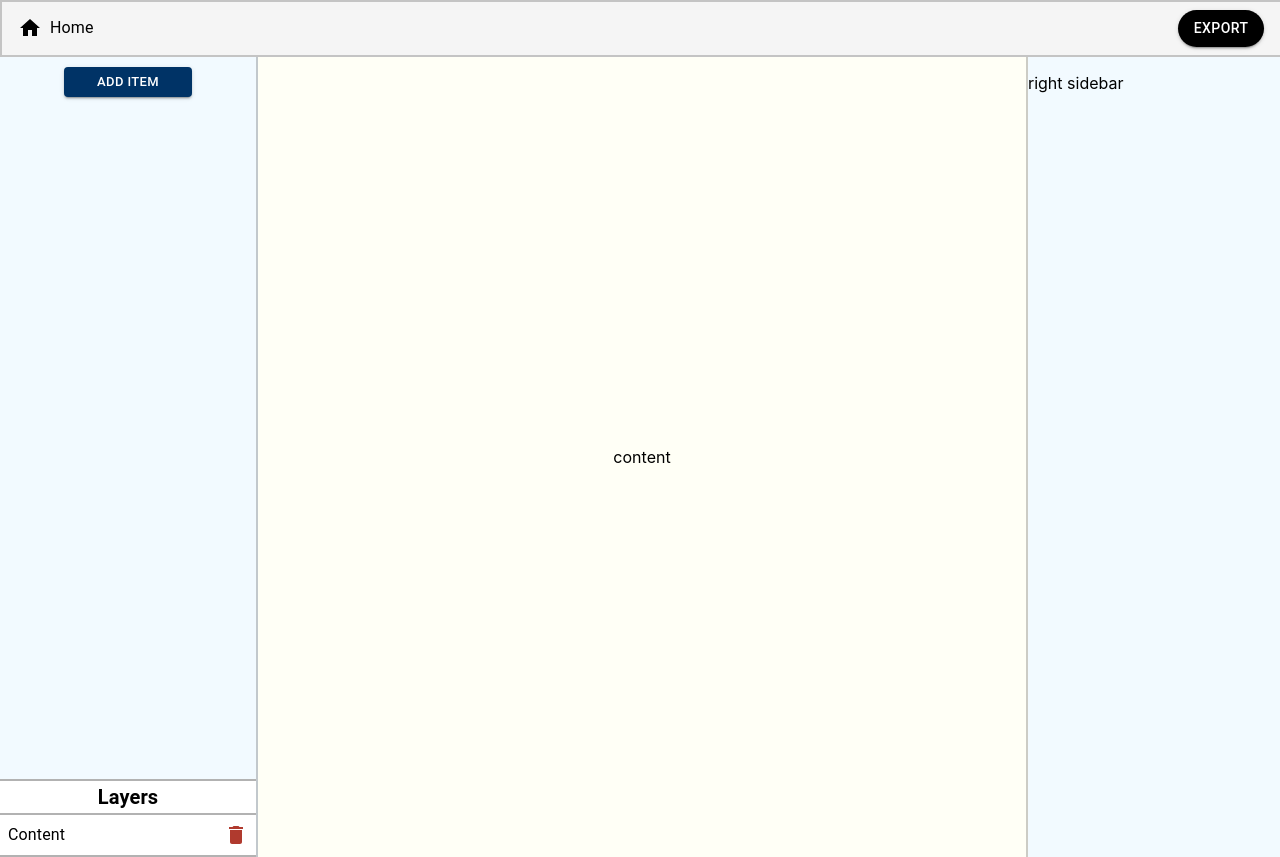
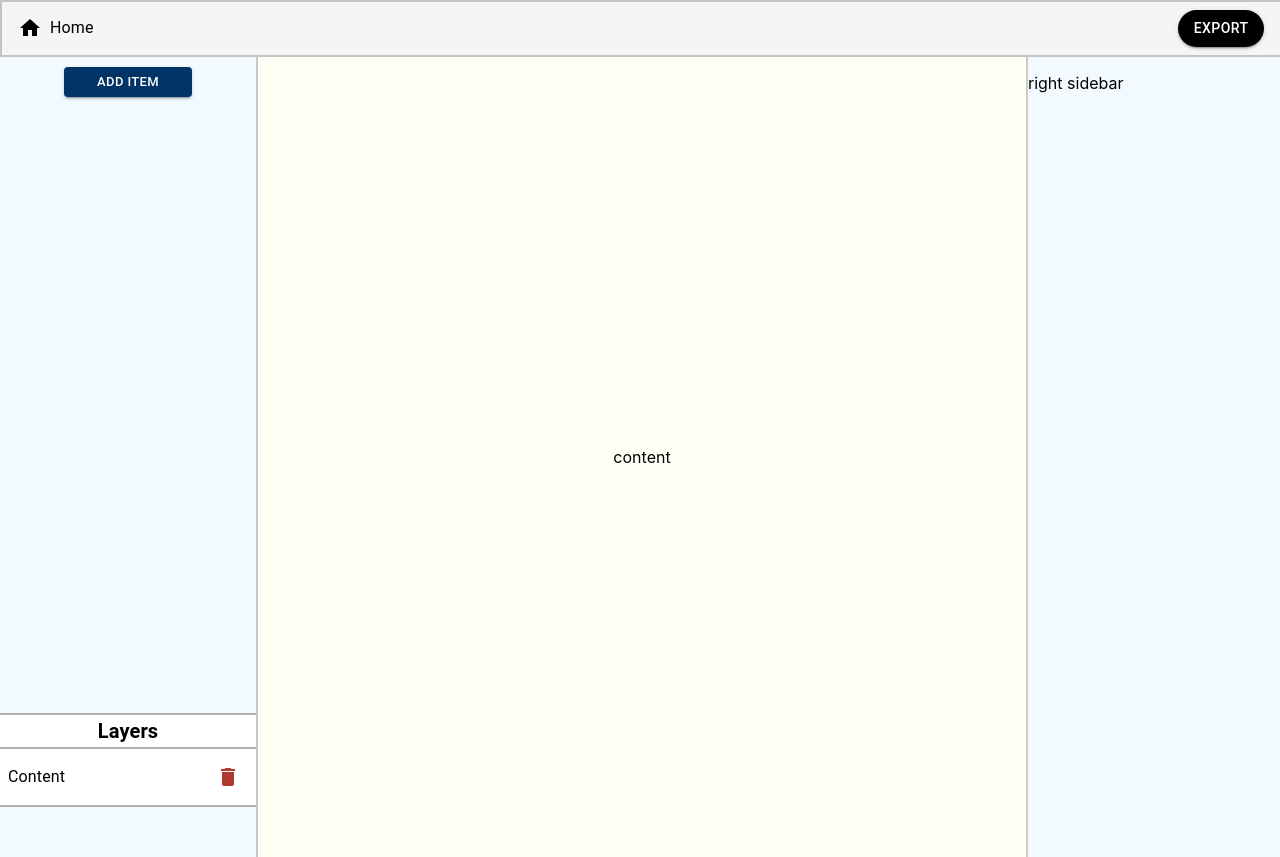
Before and after one commit to furkanmemis/drag-and-drop, a React (Create React App) app: page / in a window 1280 px wide. Both pictures are taken after a click on the button "ADD ITEM". Built offline with nearby package versions, Linux system fonts and the light colour scheme; the HTML template or start-up script is replaced by a standard one.

Commit message:
updated layers component

```diff
--- a/src/components/Layers.tsx
+++ b/src/components/Layers.tsx
@@ -1,17 +1,22 @@
 import React, { useEffect, useState } from "react";
-import { Box, Typography } from "@mui/material";
-import DeleteIcon from '@mui/icons-material/Delete';
+import { Box, Typography, IconButton } from "@mui/material";
+import DeleteIcon from "@mui/icons-material/Delete";
 
-interface LayerProps{
-    items: string[];
+interface LayerProps {
+  items: string[];
 }
 
-const Layers: React.FC<LayerProps> = ({items}) => {
+const Layers: React.FC<LayerProps> = ({ items }) => {
   const [allComponent, setAllComponent] = useState<string[]>([]);
 
-  useEffect(()=>{
+  useEffect(() => {
     setAllComponent(items);
-  },[items]);
+  }, [items]);
+
+  const deleteItem = (removedIndex: number) => {
+    const allItem = allComponent.filter((_, index) => index !== removedIndex);
+    setAllComponent(allItem);
+  };
 
   return (
     <Box
@@ -21,20 +26,40 @@ const Layers: React.FC<LayerProps> = ({items}) => {
         backgroundColor: "white",
         minWidth: "20vw",
         position: "absolute",
-        bottom: 0,
+        bottom: 50,
         borderTop: "2px solid rgba(0, 0, 0, 0.3)",
         borderBottom: "2px solid rgba(0, 0, 0, 0.3)",
-        width: "100%"
+        width: "100%",
+        maxHeight: "30vh",
+        overflow: "auto",
       }}
     >
-      <Typography style={{ display: "flex", justifyContent: "center", fontWeight: "bold", borderBottom: "2px solid rgba(0, 0, 0, 0.3)" }} variant="h6">
+      <Typography
+        style={{
+          display: "flex",
+          justifyContent: "center",
+          fontWeight: "bold",
+          borderBottom: "2px solid rgba(0, 0, 0, 0.3)",
+        }}
+        variant="h6"
+      >
         Layers
       </Typography>
 
       {allComponent.map((component, index) => (
-        <Box key={index} sx={{ margin: 1, display: "flex", justifyContent: "space-between", alignItems: "center" }}>
+        <Box
+          key={index}
+          sx={{
+            margin: 1,
+            display: "flex",
+            justifyContent: "space-between",
+            alignItems: "center",
+          }}
+        >
           <Typography>{component}</Typography>
-          <DeleteIcon style={{ color: "#B03A2E" }} />
+          <IconButton onClick={()=>{deleteItem(index)}}>
+            <DeleteIcon style={{ color: "#B03A2E" }} />
+          </IconButton>
         </Box>
       ))}
     </Box>
```
